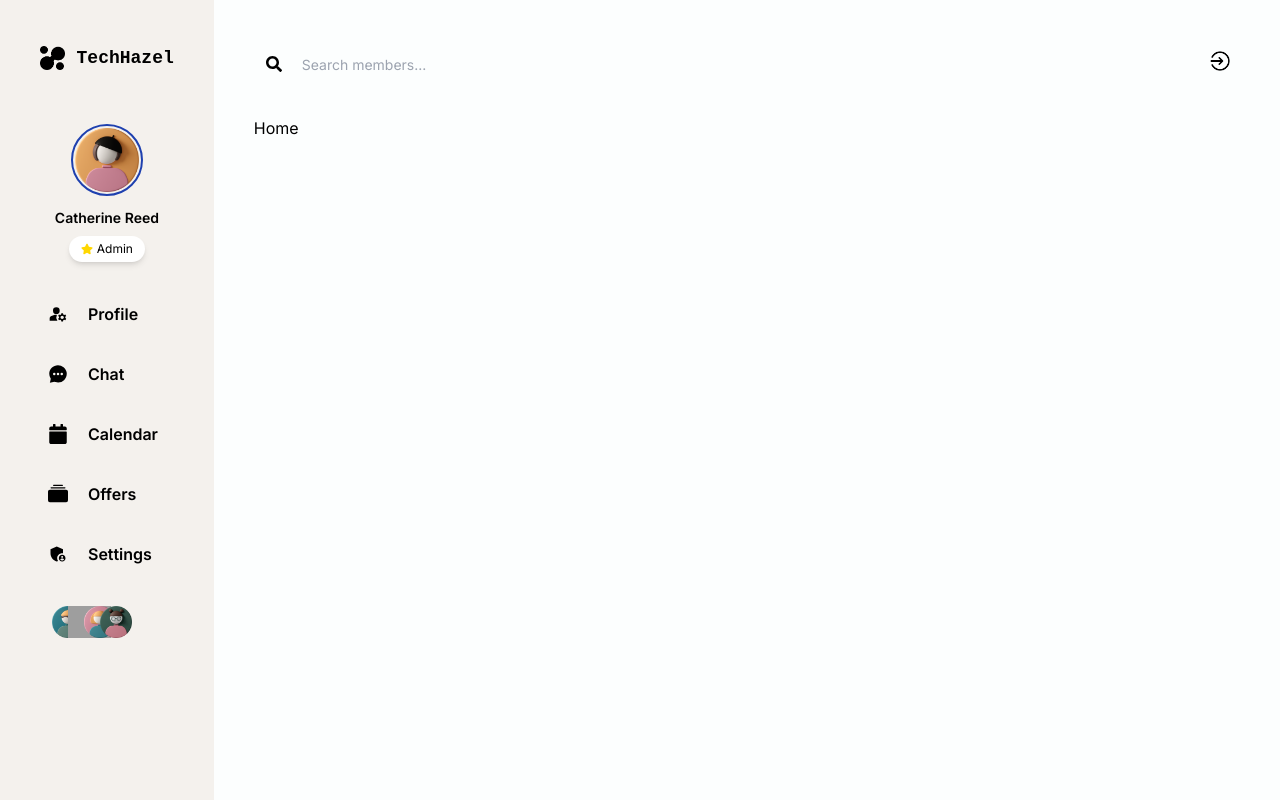
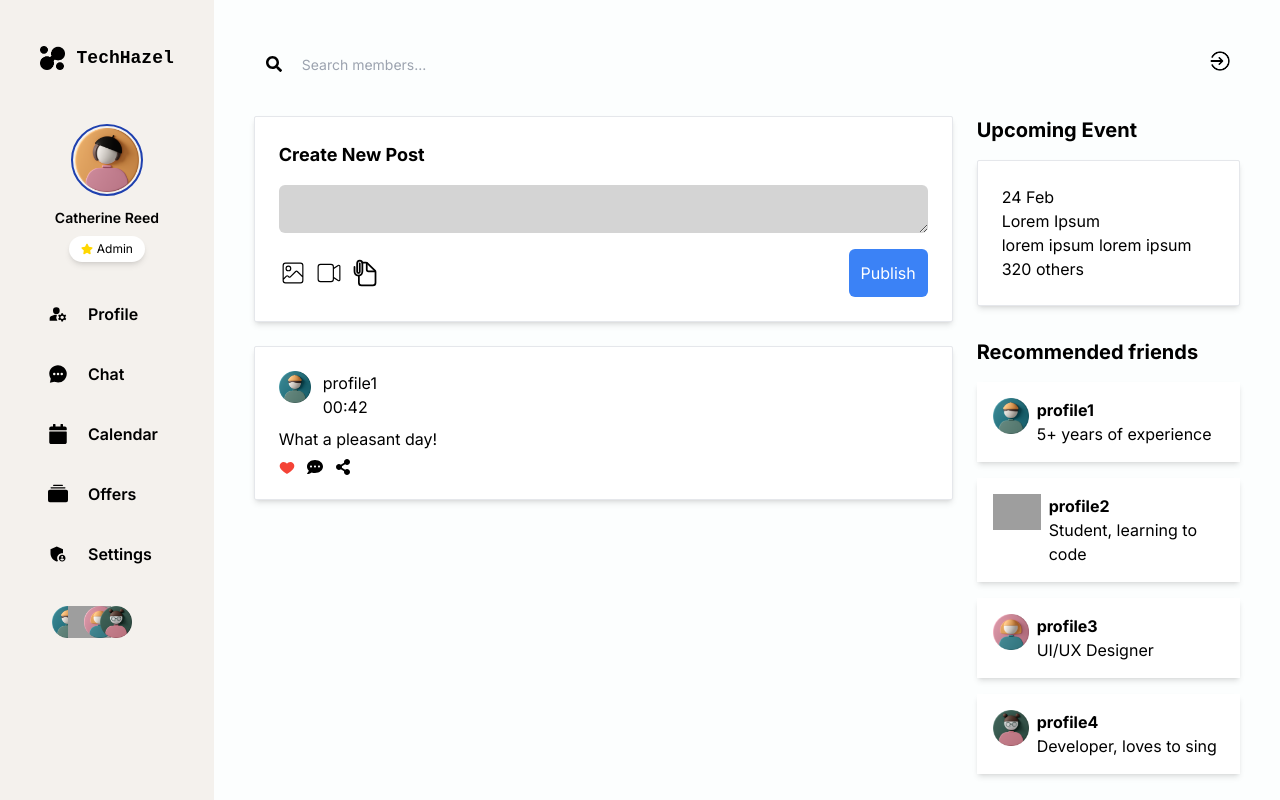
Before and after one commit to sshiwangi/React-Dashboard, a React (Create React App) app: page / in a window 1280 px wide. Built offline with nearby package versions, Linux system fonts and the light colour scheme; grey boxes are pictures that could not be loaded; some icons are missing; a web font is replaced by a local one.

Commit message:
updated home page

```diff
--- /dev/null
+++ b/src/components/UIElements/EventCard.jsx
@@ -0,0 +1,20 @@
+import React from "react";
+
+function EventCard() {
+  return (
+    <div className="rounded-sm shadow-md border border-stroke bg-white py-6 px-6 shadow-default dark:border-strokedark dark:bg-boxdark">
+      <div className="flex flex-col">
+        <div>
+          <div className="rounded-full">24 Feb</div>
+          <div>
+            <h2>Lorem Ipsum</h2>
+            <p>lorem ipsum lorem ipsum</p>
+          </div>
+        </div>
+        <div>320 others</div>
+      </div>
+    </div>
+  );
+}
+
+export default EventCard;
--- /dev/null
+++ b/src/components/UIElements/NewPostCard.jsx
@@ -0,0 +1,33 @@
+import React from "react";
+import { CiImageOn } from "react-icons/ci";
+import { CiVideoOn } from "react-icons/ci";
+import { IoDocumentAttachOutline } from "react-icons/io5";
+
+function NewPostCard() {
+  return (
+    <div className="rounded-sm shadow-md border border-stroke bg-white py-6 px-6 shadow-default dark:border-strokedark dark:bg-boxdark">
+      <div className="flex gap-4 flex-col">
+        <h2 className="text-lg font-bold">Create New Post</h2>
+        <textarea
+          className="bg-neutral-300 rounded-md"
+          name=""
+          id=""
+          cols="30"
+          rows="2"
+        ></textarea>
+        <div className="flex justify-between items-center">
+          <div className="flex gap-2 items-center">
+            <CiImageOn size={28} />
+            <CiVideoOn size={28} />
+            <IoDocumentAttachOutline size={28} />
+          </div>
+          <button className="bg-blue-500 p-3 rounded-md text-white font-md">
+            Publish
+          </button>
+        </div>
+      </div>
+    </div>
+  );
+}
+
+export default NewPostCard;
--- /dev/null
+++ b/src/components/UIElements/PostCard.jsx
@@ -0,0 +1,30 @@
+import React from "react";
+import { FcLike } from "react-icons/fc";
+import { FaCommentDots } from "react-icons/fa";
+import { FaShareAlt } from "react-icons/fa";
+
+function PostCard({ icon, name, time, content }) {
+  return (
+    <div className="rounded-sm shadow-md border border-stroke bg-white py-6 px-6 shadow-default dark:border-strokedark dark:bg-boxdark">
+      <div className="flex gap-2 flex-col h-11.5 w-11.5 rounded-full bg-meta-2 dark:bg-meta-4">
+        <div className="flex">
+          <div className="mr-3">
+            <img src={icon} alt="img" className="h-[32px]" />
+          </div>
+          <div className="flex flex-col">
+            <h3 className="text-md">{name}</h3>
+            <p>{time}</p>
+          </div>
+        </div>
+        <div>{content}</div>
+        <div className="flex gap-3">
+          <FcLike />
+          <FaCommentDots />
+          <FaShareAlt />
+        </div>
+      </div>
+    </div>
+  );
+}
+
+export default PostCard;
--- a/src/lib/consts/CommunityMembers.jsx
+++ b/src/lib/consts/CommunityMembers.jsx
@@ -9,20 +9,24 @@ export const communityMembers = [
     style: "h-[32px] absolute left-4",
     path: profile1,
     alt: "profile1",
+    bio: "5+ years of experience",
   },
   {
     style: "h-[32px] absolute left-8",
     path: profile2,
     alt: "profile2",
+    bio: "Student, learning to code",
   },
   {
     style: "h-[32px] absolute left-12",
     path: profile3,
     alt: "profile3",
+    bio: "UI/UX Designer",
   },
   {
     style: "h-[32px] absolute left-16",
     path: profile4,
     alt: "profile4",
+    bio: "Developer, loves to sing",
   },
 ];
--- a/src/pages/Home.jsx
+++ b/src/pages/Home.jsx
@@ -1,7 +1,43 @@
 import React from "react";
+import PostCard from "../components/UIElements/PostCard";
+import { communityMembers } from "../lib/consts/CommunityMembers";
+import NewPostCard from "../components/UIElements/NewPostCard";
+import EventCard from "../components/UIElements/EventCard";
 
 function Home() {
-  return <div>Home</div>;
+  return (
+    <div className="flex gap-6 justify-between flex-col md:flex-row">
+      <div className="md:w-3/4 flex flex-col gap-6">
+        <NewPostCard />
+        <PostCard
+          icon={communityMembers[0].path}
+          name={communityMembers[0].alt}
+          time={"00:42"}
+          content={"What a pleasant day!"}
+        />
+      </div>
+      <div className="flex flex-col gap-8">
+        {/* events */}
+        <div className="flex flex-col gap-4">
+          <h3 className="text-xl font-bold">Upcoming Event</h3>
+          <EventCard />
+        </div>
+        {/* Recommended people */}
+        <div className="flex flex-col gap-4">
+          <h3 className="text-xl font-bold">Recommended friends</h3>
+          {communityMembers.map((item) => (
+            <div className="flex shadow-md bg-white p-4">
+              <img src={item.path} alt={item.alt} className="h-[36px]" />
+              <div className="ml-2">
+                <h2 className="font-bold">{item.alt}</h2>
+                <p>{item.bio}</p>
+              </div>
+            </div>
+          ))}
+        </div>
+      </div>
+    </div>
+  );
 }
 
 export default Home;
```
